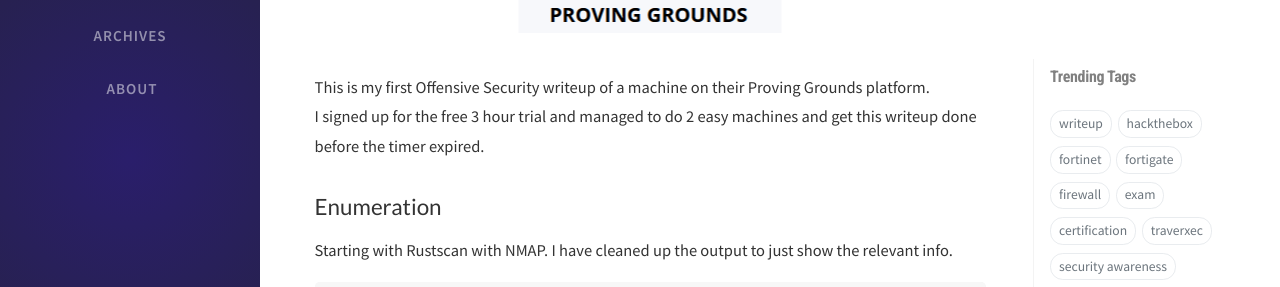
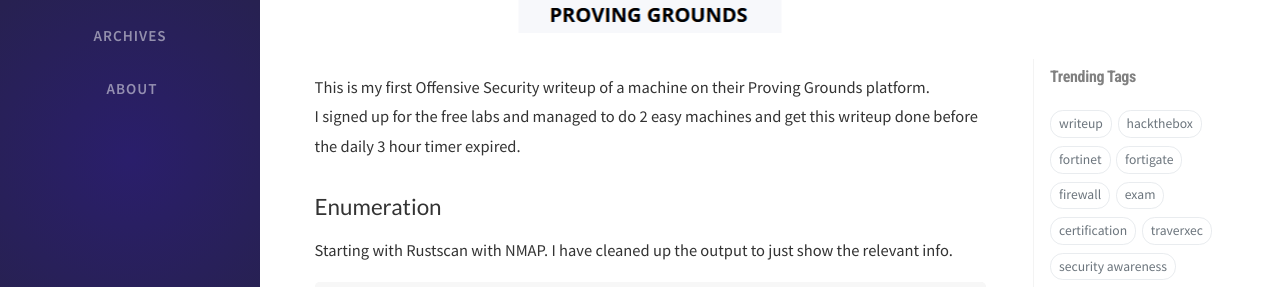
Before and after one commit to geoffchisnall/geoffchisnall.github.io, a Jekyll site: the page built from _posts/2021-06-01-FunboxEasyEnum-Writeup.md, in a window 1280 px wide and 900 px high. Shown: the part 292-579 px from the top of the window. Built offline with Jekyll 4.4.1, drawn with Linux system fonts in a browser that asks for light colours; nearby versions of some CDN libraries; comment, search, counter and statistics services are not loaded; some of the changed text lies outside the part shown.

Commit message:
FunboxEasyEnum writeup

```diff
--- a/_posts/2021-06-01-FunboxEasyEnum-Writeup.md
+++ b/_posts/2021-06-01-FunboxEasyEnum-Writeup.md
@@ -11,7 +11,7 @@ image: /assets/img/pg/provinggrounds.png
 
 This is my first Offensive Security writeup of a machine on their Proving Grounds platform.
 <br>
-I signed up for the free 3 hour trial and managed to do 2 easy machines and get this writeup done before the timer expired.
+I signed up for the free labs and managed to do 2 easy machines and get this writeup done before the daily 3 hour timer expired.
 
 ## Enumeration
 
--- /dev/null
+++ b/categories/proving-grounds.html
@@ -0,0 +1,5 @@
+---
+layout: category
+title: proving grounds
+category: proving grounds
+---
--- a/categories/provinggrounds.html
+++ /dev/null
@@ -1,5 +0,0 @@
----
-layout: category
-title: provinggrounds
-category: provinggrounds
----
--- /dev/null
+++ b/tags/proving-grounds.html
@@ -0,0 +1,5 @@
+---
+layout: tag
+title: proving grounds
+tag: proving grounds
+---
--- a/tags/provinggrounds.html
+++ /dev/null
@@ -1,5 +0,0 @@
----
-layout: tag
-title: provinggrounds
-tag: provinggrounds
----
```
Also changed, not shown: other parts of _posts/2021-06-01-FunboxEasyEnum-Writeup.md (+2 -2 lines).
